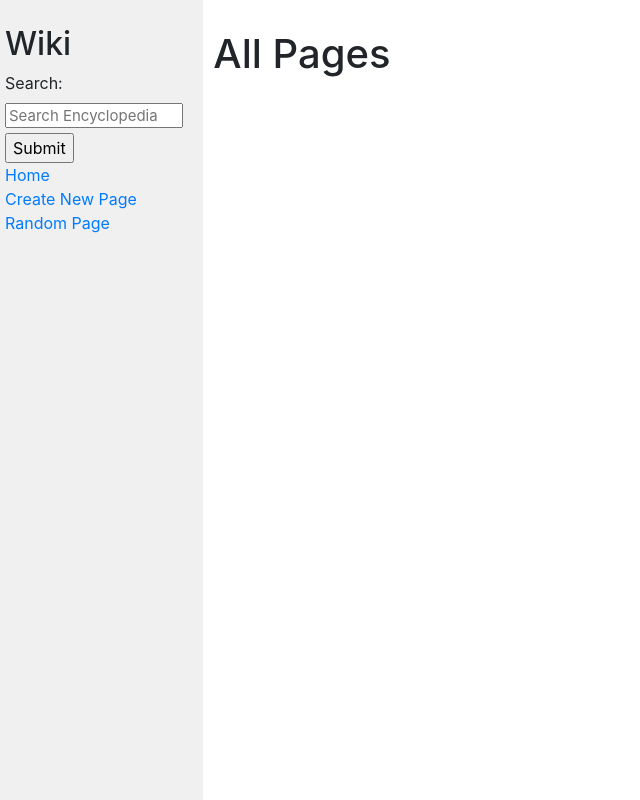
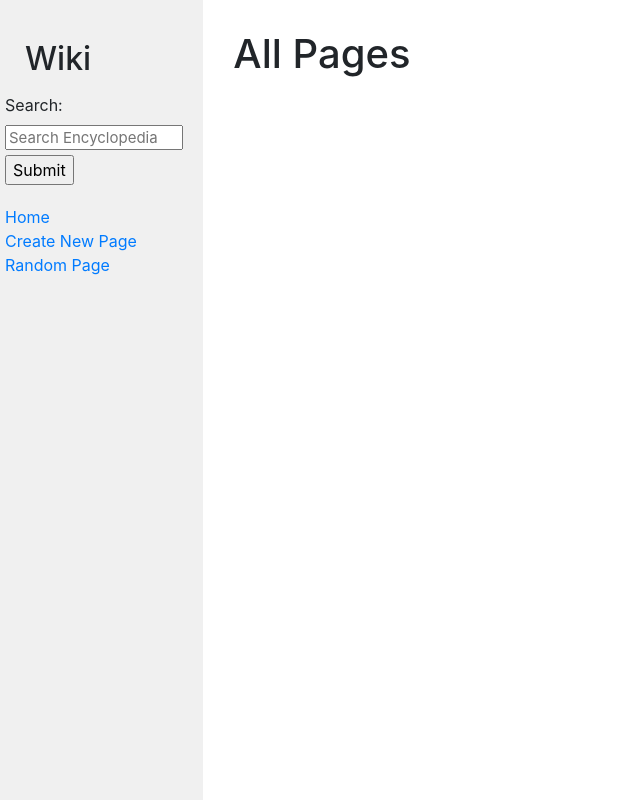
Before and after one commit to ArsaCode/wiki, a Django app: page /search in a window 1280 px wide. Shown: the whole page, without its empty margins (0-640 px from the left). Run offline with Django 3.2, Linux system fonts and the light colour scheme; some libraries are stand-ins or nearby versions.

Commit message:
Added some style

```diff
--- a/encyclopedia/static/encyclopedia/styles.css
+++ b/encyclopedia/static/encyclopedia/styles.css
@@ -11,6 +11,7 @@
     margin-top: 0px;
     padding-top: 20px;
     margin-bottom: 25px;
+    margin-left: 20px;
 }
 
 .main {
@@ -31,7 +32,9 @@
 }
 
 .sidebar h2 {
-    margin-top: 5px;
+    margin-top: 20px;
+    margin-left: 20px;
+    margin-bottom: 15px;
 }
 
 .title {
@@ -49,3 +52,7 @@
 .createsubmitbtn {
     margin-top: 10px;
 }
+
+.sidelinks {
+    margin-top: 20px;
+}
--- a/encyclopedia/templates/encyclopedia/layout.html
+++ b/encyclopedia/templates/encyclopedia/layout.html
@@ -19,6 +19,7 @@
                         <input type="submit">
                     </div>
                 </form>
+                <div class="sidelinks">
                     <div>
                         <a href="{% url 'encyclopedia:index' %}">Home</a>
                     </div>
@@ -27,6 +28,7 @@
                     </div>
                     <div>
                         <a href="{% url 'encyclopedia:rand' %}">Random Page</a>
+                    </div>
                 </div>
                 {% block nav %}
                 {% endblock %}
```
Lines whose indentation alone changed are shown as unchanged.
